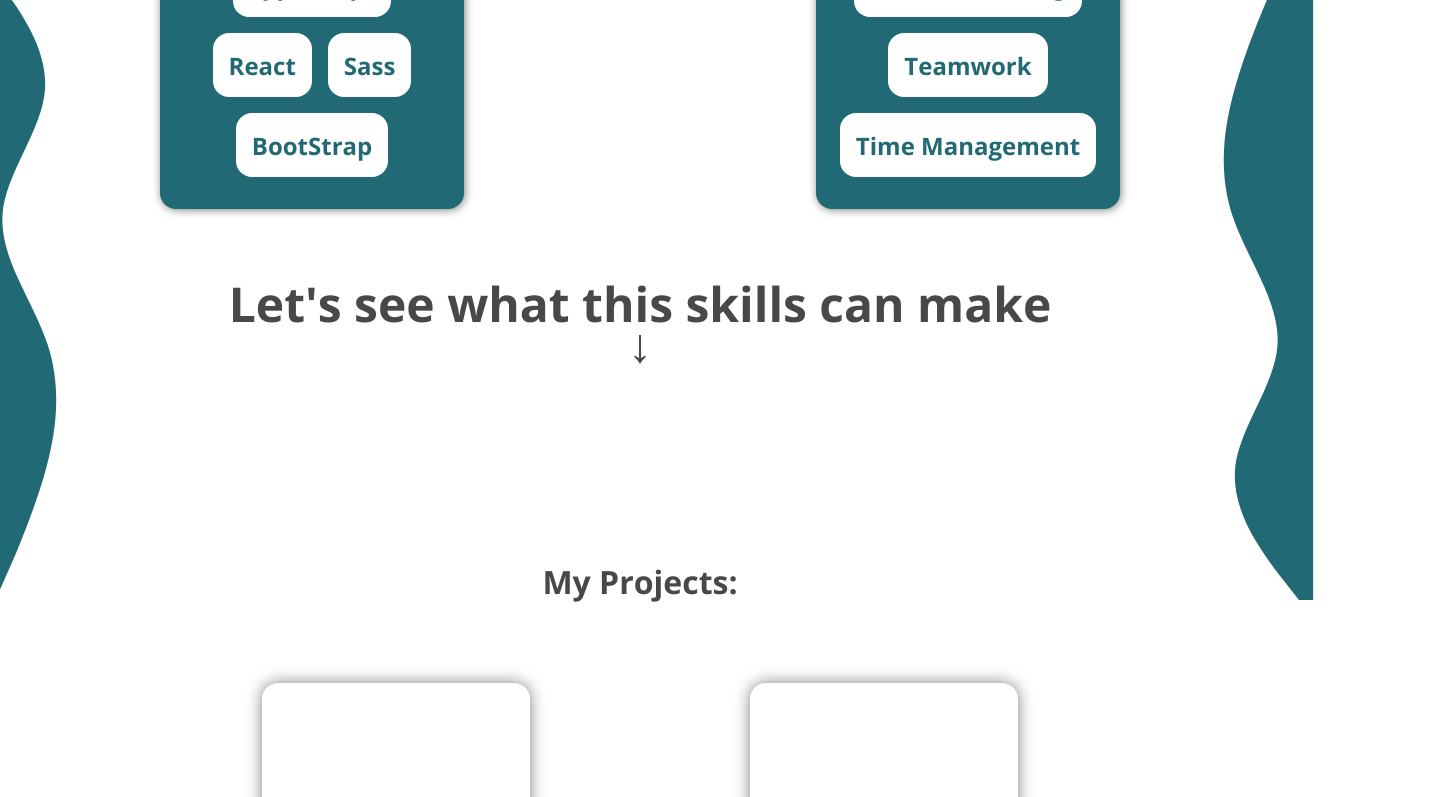
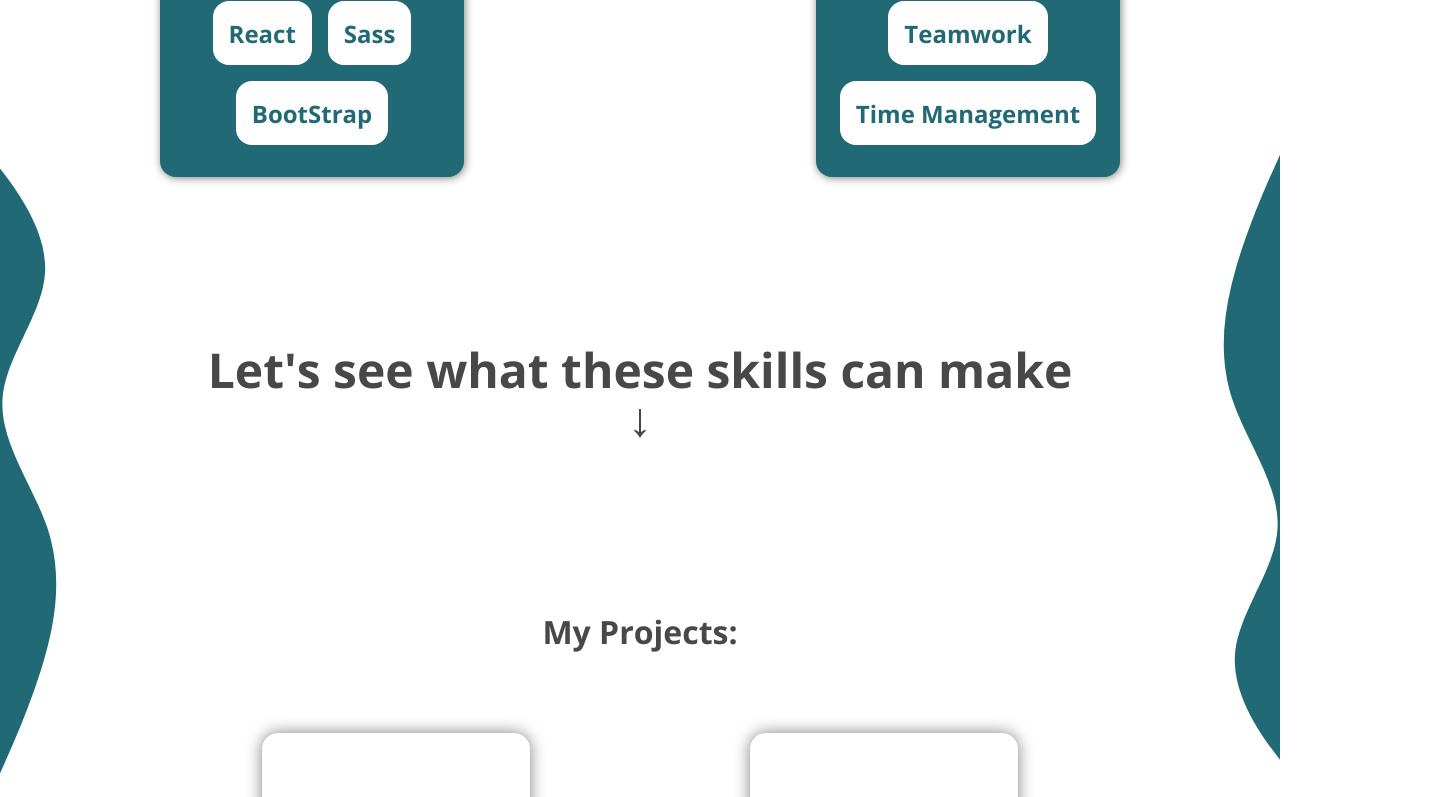
Before and after one commit to Bochen28/my-portfolio, a Next.js app: page / in a window 1280 px wide. Shown: the part 2000-2797 px from the top of the page, 1442 px wide, since content can reach past the window. Built offline with nearby package versions, Linux system fonts and the light colour scheme.

Commit message:
Added responsiveness and links to contact and Bochen button

```diff
--- a/src/app/globals.sass
+++ b/src/app/globals.sass
@@ -6,6 +6,7 @@
 
 html
     height: 100%
+    width: 100%
     overflow-x: hidden
     scroll-behavior: smooth
 
--- a/src/components/hardSkillCard/hardSkill.module.sass
+++ b/src/components/hardSkillCard/hardSkill.module.sass
@@ -19,12 +19,11 @@
 .notification
     position: absolute
     top: -6rem
-    left: -7rem
+    left: -2rem
 
 .arrow
     position: absolute
     top: -5rem
-    left: -3rem
     font-size: 3rem
     font-weight: 900
     transform: rotateZ(-45deg)
@@ -62,3 +61,8 @@
     h2
         flex-basis: 100%
         color: #FFFFFF
+
+@media (min-width: 80rem)
+
+    .notification
+        left: -7rem
--- a/src/components/navbar/Navbar.tsx
+++ b/src/components/navbar/Navbar.tsx
@@ -4,7 +4,7 @@ function Navbar() {
   return (
     <nav className={styles.navbar}>
       <div className={styles.contentBox}>
-        <h1>Bochen</h1>
+        <a href="#intro"><h1>Bochen</h1></a>
         <ul className={styles.anchors}>
           <li className={styles.jumpBtn}>
             <a href="#about">
@@ -22,7 +22,7 @@ function Navbar() {
             </a>
           </li>
           <li>
-            <a className={styles.contact}>
+            <a className={styles.contact} href="#contact">
               <h2>Contact</h2>
             </a>
           </li>
--- a/src/components/navbar/navbar.module.sass
+++ b/src/components/navbar/navbar.module.sass
@@ -8,10 +8,13 @@
 
 .contentBox
     display: flex
-    justify-content: space-between
+    justify-content: center
     align-items: center
     width: 70%
     margin: auto
+
+    a
+        text-decoration: none
 
     h1
         font-size: 1.5rem
@@ -19,7 +22,7 @@
         color: #15484f
 
 .anchors
-    display: flex
+    display: none
     position: relative
     justify-content: space-around
     align-items: center
@@ -66,3 +69,11 @@
 
 .contact:active
     filter: brightness(0.8)
+
+@media (min-width: 80rem)
+
+    .contentBox
+        justify-content: space-between
+
+    .anchors
+        display: flex
--- a/src/components/projectCard/projectCard.module.sass
+++ b/src/components/projectCard/projectCard.module.sass
@@ -1,6 +1,6 @@
 .card
     position: relative
-    flex-basis: 30%
+    flex-basis: 100%
     height: 20rem
     width: 15rem
     box-shadow: 0 0 1rem rgba(0, 0, 0, 0.5)
@@ -68,3 +68,8 @@
     svg
         path
             fill: white
+
+@media (min-width: 80rem)
+
+    .card
+        flex-basis: 30%
--- a/src/components/sections/footer/Footer.tsx
+++ b/src/components/sections/footer/Footer.tsx
@@ -2,7 +2,7 @@ import styles from "./footer.module.sass";
 
 function Footer() {
   return (
-    <footer className={styles.footer}>
+    <footer id="contact" className={styles.footer}>
         <h2>Contact</h2>
         <h3>e-mail: patryk.bochenek28@gmail.com</h3>
         <h3></h3>
--- a/src/components/sections/intro/Intro.tsx
+++ b/src/components/sections/intro/Intro.tsx
@@ -8,7 +8,7 @@ const gitICon = <FontAwesomeIcon icon={faGithub} className={styles.icon} />;
 function Intro() {
   return (
     <>
-      <section className={styles.intro}>
+      <section id="intro" className={styles.intro}>
         <div className={styles.content}>
           <h1>
             Hi, I am <span>Patryk.</span>
--- a/src/components/sections/skills/Skills.tsx
+++ b/src/components/sections/skills/Skills.tsx
@@ -19,7 +19,7 @@ function Skills() {
           <RightWave />
         </div>
         <h2 className={styles.sectionBreak}>
-          Let's see what this skills can make
+          Let's see what these skills can make
         </h2>
         <h2 className={styles.arrow}>&#8595;</h2>
       </section>
--- a/src/components/sections/skills/skills.module.sass
+++ b/src/components/sections/skills/skills.module.sass
@@ -2,11 +2,10 @@
     position: relative
     display: flex
     flex-wrap: wrap
-    gap: 0
     align-items: center
     width: 100vw
     min-height: 100vh
-    overflow: visible
+    overflow-x: clip
 
 .content
     display: flex
@@ -15,7 +14,7 @@
     justify-content: space-around
     width: 70%
     margin: auto
-    gap: 2rem
+    gap: 10rem
     flex-wrap: wrap
 
 .sideWaves
@@ -27,11 +26,13 @@
     pointer-events: none
 
 .sectionBreak
-    position: absolute
     display: flex
     justify-content: center
-    width: 100%
-    bottom: 8%
+    margin: auto
+    padding: 0 0 3rem
+    width: 80%
+    bottom: 10%
+    text-align: center
     font-size: 3rem
 
 .arrow
@@ -39,5 +40,10 @@
     display: flex
     justify-content: center
     width: 100%
-    bottom: 3%
+    bottom: 0
     font-size: 3rem
+
+@media (min-width: 80rem)
+
+    .content
+        gap: 2rem
--- a/src/components/svg/leftWave.module.sass
+++ b/src/components/svg/leftWave.module.sass
@@ -1,7 +1,13 @@
 .wave
     position: absolute
     bottom: -10%
-    left: -22%
-    width: 50%
-    height: 50%
+    left: -45%
+    width: 100%
     transform: rotate(90deg)
+
+
+@media (min-width: 80rem)
+
+    .wave
+        left: -22%
+        width: 50%
--- a/src/components/svg/rightWave.module.sass
+++ b/src/components/svg/rightWave.module.sass
@@ -1,7 +1,12 @@
 .wave
     position: absolute
     bottom: -10%
-    right: -22%
-    height: 50%
-    width: 50%
+    right: -45%
+    width: 100%
     transform: rotate(-90deg)
+
+@media (min-width: 80rem)
+
+    .wave
+        width: 50%
+        right: -22%
```
Also changed, not shown: src/components/sections/projects/projects.module.sass (line endings or trailing spaces).
